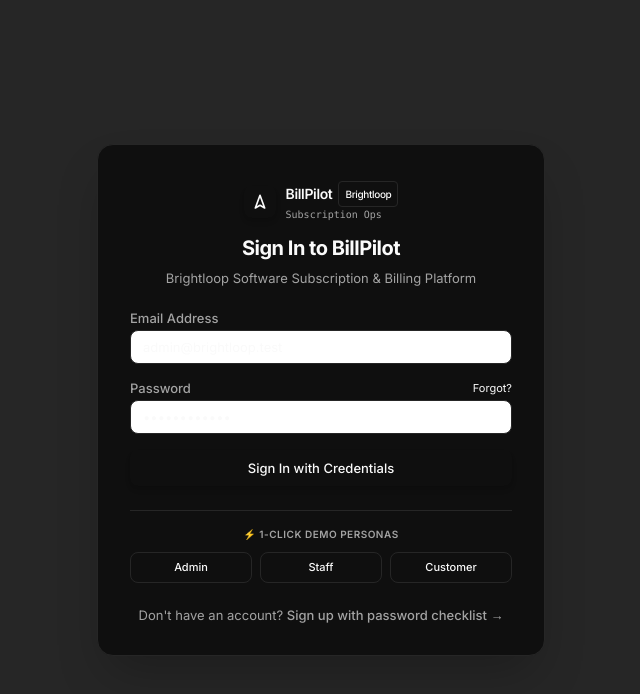
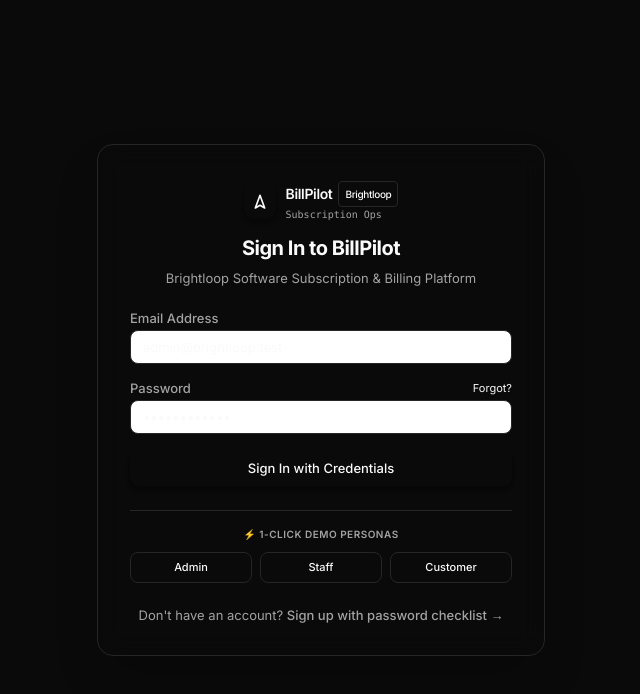
Before and after one commit to sjsreehari/make-a-ton, a Next.js app in the folder billpilot/apps/web/: page /login in a window 1280 px wide. Shown: the top 694 px of the page, without its empty margins (319-959 px from the left). Built offline with nearby package versions, Linux system fonts and the light colour scheme.

Commit message:
refactor: remove settings sidebar and update auth layout background gradient

```diff
--- a/billpilot/apps/web/src/app/(app)/layout.tsx
+++ b/billpilot/apps/web/src/app/(app)/layout.tsx
@@ -2,8 +2,6 @@
 
 import { useEffect, useState } from "react";
 import { usePathname, useRouter } from "next/navigation";
-
-import { SettingsSidebar } from "@/components/SettingsSidebar";
 import { Sidebar } from "@/components/Sidebar";
 import { SidebarLayout } from "@/components/SidebarLayout";
 import { api } from "@/lib/api";
@@ -19,7 +17,7 @@
     let cancelled = false;
     api.auth
       .me()
-      .then((res) => {
+      .then(() => {
         if (cancelled) return;
         setState("authed");
       })
@@ -37,7 +35,5 @@
     return <SidebarLayout sidebar={<div className="md:w-[244px]" />}>{null}</SidebarLayout>;
   }
 
-  const sidebar = pathname.startsWith("/settings") ? <SettingsSidebar /> : <Sidebar />;
-
-  return <SidebarLayout sidebar={sidebar}>{children}</SidebarLayout>;
+  return <SidebarLayout sidebar={<Sidebar />}>{children}</SidebarLayout>;
 }
--- a/billpilot/apps/web/src/app/(auth)/layout.tsx
+++ b/billpilot/apps/web/src/app/(auth)/layout.tsx
@@ -1,3 +1,7 @@
 export default function AuthLayout({ children }: { children: React.ReactNode }) {
-  return <div className="flex h-full w-full items-center justify-center bg-muted p-6">{children}</div>;
+  return (
+    <div className="flex h-full min-h-screen w-full items-center justify-center bg-gradient-to-br from-zinc-950 via-zinc-900 to-zinc-950 p-6">
+      {children}
+    </div>
+  );
 }
```
